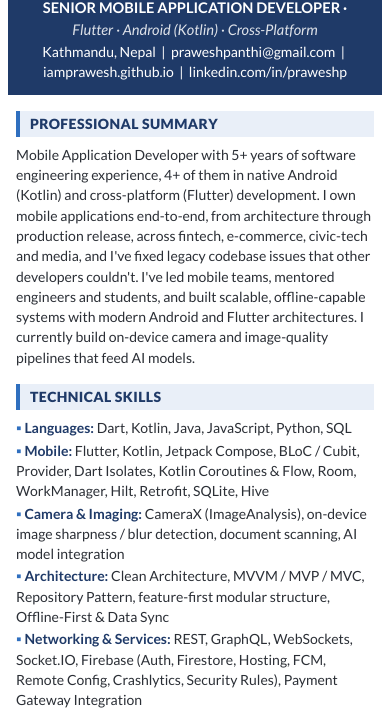
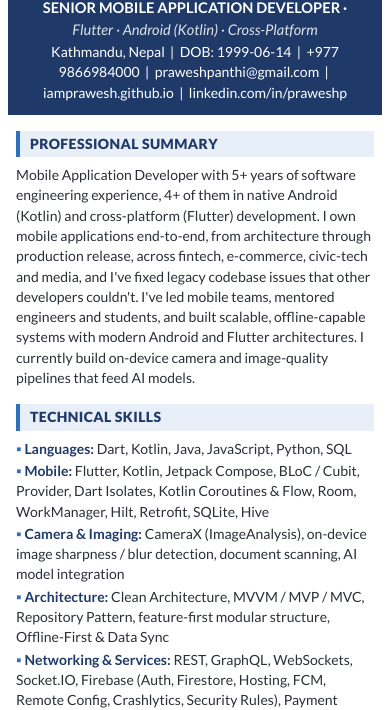
Before and after one commit to iamprawesh/iamprawesh.github.io, a plain HTML site: page cv.html in a window 390 px wide. Shown: the part 79-789 px from the top of the page. Drawn offline with Linux system fonts and the light colour scheme.

Commit message:
Add phone number and date of birth to CV
Co-Authored-By: Claude Opus 5.5 <noreply@anthropic.com>

```diff
--- a/cv.html
+++ b/cv.html
@@ -44,8 +44,7 @@
   <header>
     <h1>PRAWESH PANTHI</h1>
     <div class="role">SENIOR MOBILE APPLICATION DEVELOPER · <i>Flutter · Android (Kotlin) · Cross-Platform</i></div>
-    <div class="contact">Kathmandu, Nepal &nbsp;|&nbsp; <a href="mailto:praweshpanthi@gmail.com">praweshpanthi@gmail.com</a> &nbsp;|&nbsp; <a href="https://iamprawesh.github.io/">iamprawesh.github.io</a> &nbsp;|&nbsp; <a href="https://www.linkedin.com/in/praweshp/">linkedin.com/in/praweshp</a></div>
-    <!-- Phone left off the public web copy on purpose. Keep it in the PDF you send to recruiters. -->
+    <div class="contact">Kathmandu, Nepal &nbsp;|&nbsp; DOB: 1999-06-14 &nbsp;|&nbsp; <a href="tel:+9779866984000">+977 9866984000</a> &nbsp;|&nbsp; <a href="mailto:praweshpanthi@gmail.com">praweshpanthi@gmail.com</a> &nbsp;|&nbsp; <a href="https://iamprawesh.github.io/">iamprawesh.github.io</a> &nbsp;|&nbsp; <a href="https://www.linkedin.com/in/praweshp/">linkedin.com/in/praweshp</a></div>
   </header>
 
   <h2>Professional Summary</h2>
```
